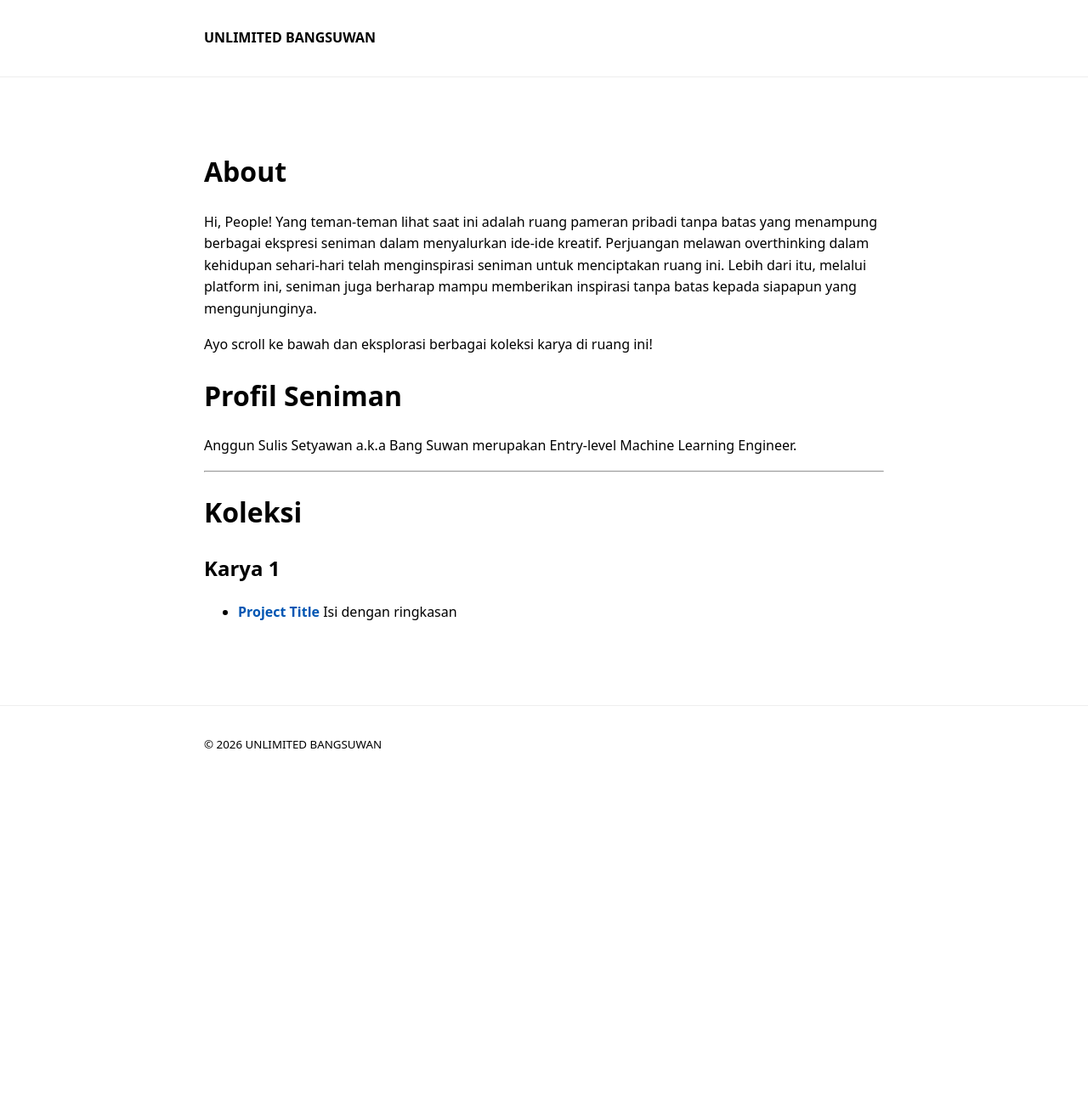
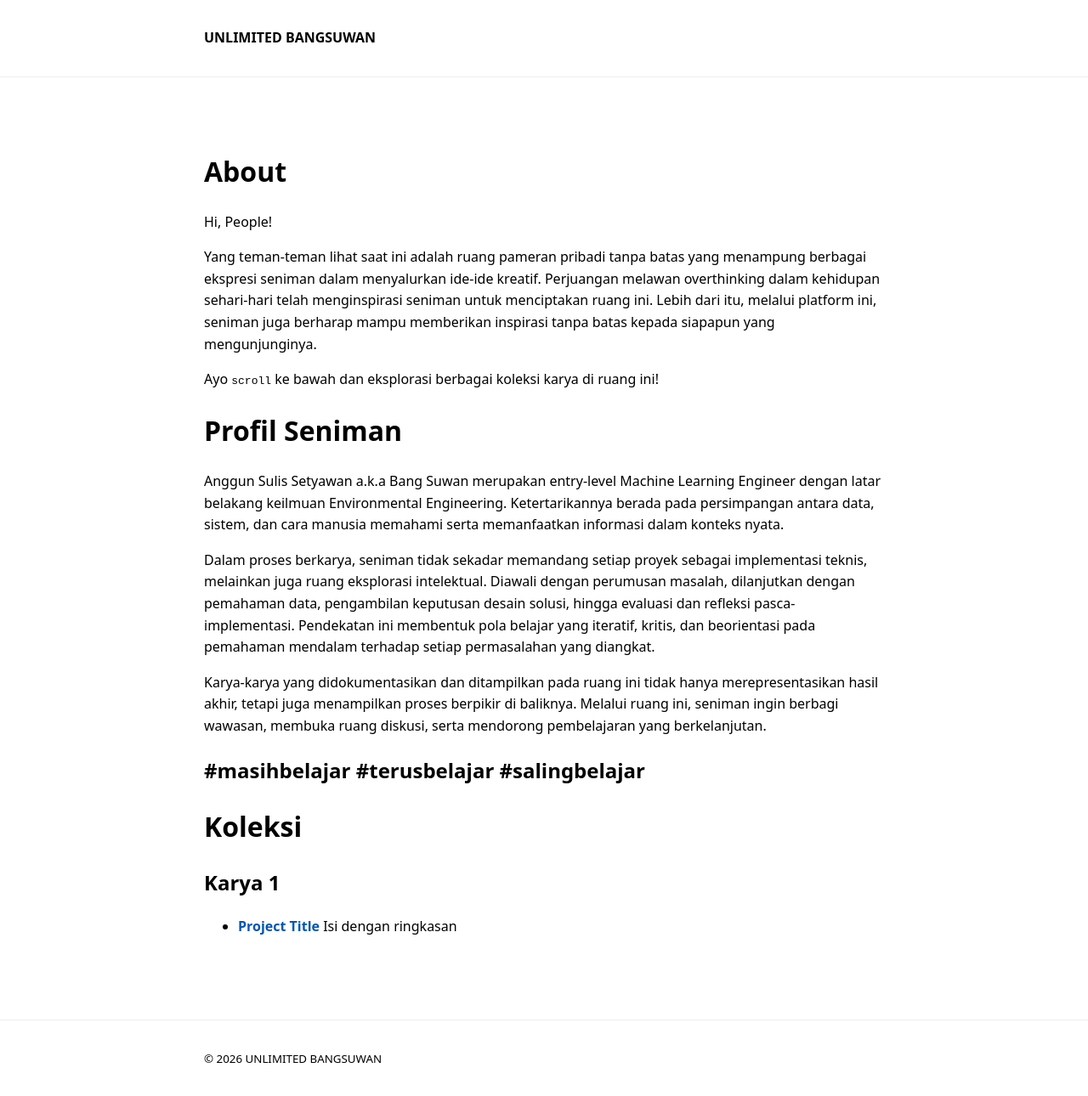
Before and after one commit to Sulbae/Sulbae.github.io, a Jekyll site: the page built from index.md, in a window 1280 px wide. Shown: the whole page at 85% size. Built offline with Jekyll 4.4.1, drawn with Linux system fonts in a browser that asks for light colours; before the commit the page ends 920 px from its top, so only the background shows below that.

Commit message:
Update index.md

```diff
--- a/index.md
+++ b/index.md
@@ -5,14 +5,19 @@ title: Home
 
 # About
 Hi, People!
+
 Yang teman-teman lihat saat ini adalah ruang pameran pribadi tanpa batas yang menampung berbagai ekspresi seniman dalam menyalurkan ide-ide kreatif. Perjuangan melawan overthinking dalam kehidupan sehari-hari telah menginspirasi seniman untuk menciptakan ruang ini. Lebih dari itu, melalui platform ini, seniman juga berharap mampu memberikan inspirasi tanpa batas kepada siapapun yang mengunjunginya.
 
-Ayo scroll ke bawah dan eksplorasi berbagai koleksi karya di ruang ini!
+Ayo `scroll` ke bawah dan eksplorasi berbagai koleksi karya di ruang ini!
 
 # Profil Seniman
+Anggun Sulis Setyawan a.k.a Bang Suwan merupakan entry-level Machine Learning Engineer dengan latar belakang keilmuan Environmental Engineering. Ketertarikannya berada pada persimpangan antara data, sistem, dan cara manusia memahami serta memanfaatkan informasi dalam konteks nyata.
 
-Anggun Sulis Setyawan a.k.a Bang Suwan merupakan Entry-level Machine Learning Engineer.
+Dalam proses berkarya, seniman tidak sekadar memandang setiap proyek sebagai implementasi teknis, melainkan juga ruang eksplorasi intelektual. Diawali dengan perumusan masalah, dilanjutkan dengan pemahaman data, pengambilan keputusan desain solusi, hingga evaluasi dan refleksi pasca-implementasi. Pendekatan ini membentuk pola belajar yang iteratif, kritis, dan beorientasi pada pemahaman mendalam terhadap setiap permasalahan yang diangkat.
 
+Karya-karya yang didokumentasikan dan ditampilkan pada ruang ini tidak hanya merepresentasikan hasil akhir, tetapi juga menampilkan proses berpikir di baliknya. Melalui ruang ini, seniman ingin berbagi wawasan, membuka ruang diskusi, serta mendorong pembelajaran yang berkelanjutan.
+
+#masihbelajar #terusbelajar #salingbelajar
 ---
 
 # Koleksi
```
